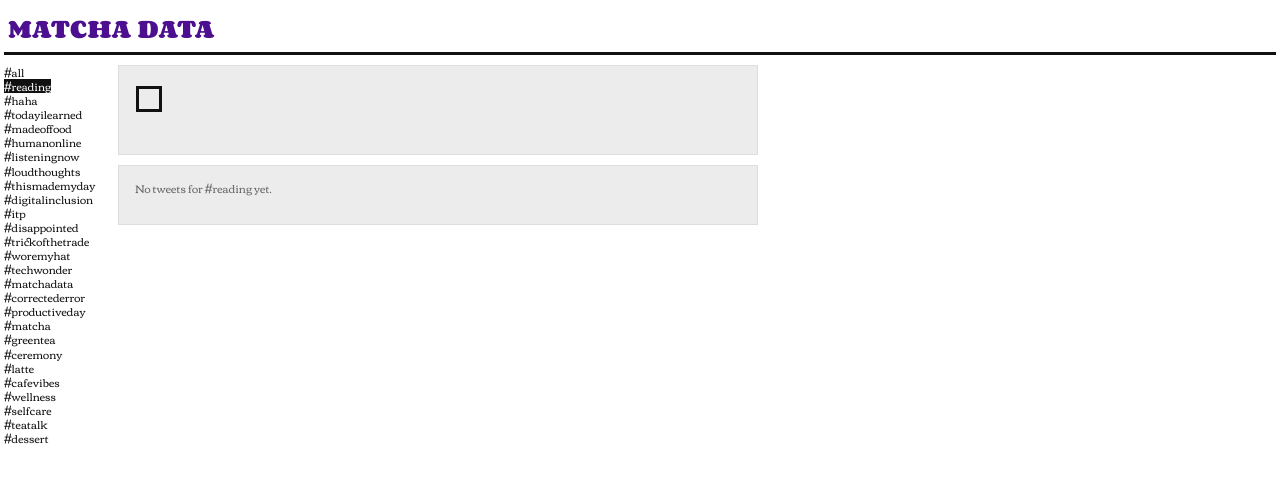
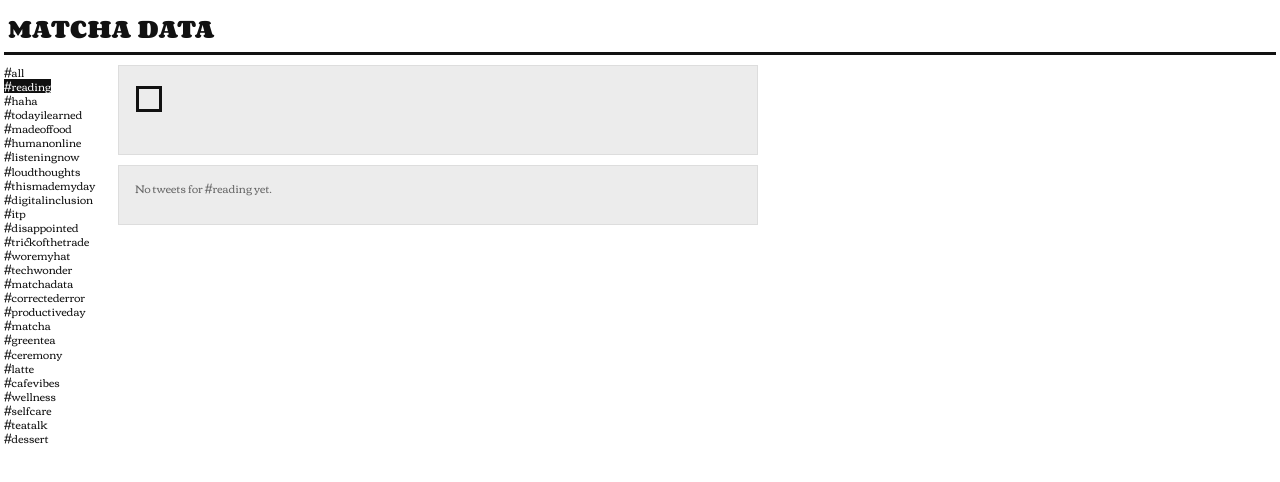
Before and after one commit to kriziaf/matcha-data, a plain HTML site: page index.html in a window 1280 px wide. Drawn offline with Linux system fonts and the light colour scheme.

Commit message:
Make the Matcha Data title black
Co-Authored-By: Claude Sonnet 5.5 <noreply@anthropic.com>
Claude-Session: https://claude.ai/code/session_01NjX1R9berHTSwARUyPieec

```diff
--- a/css/styles.css
+++ b/css/styles.css
@@ -17,7 +17,6 @@
 :root {
   --font: "Corben", Georgia, serif;
   --ink: #111;
-  --purple: #4b0f8f;
   --panel: #ececec;
   --border: #ddd;
   --muted: #666;
@@ -49,7 +48,7 @@ h1 {
   font-size: 22px;
   font-weight: 700;
   letter-spacing: 0.5px;
-  color: var(--purple);
+  color: var(--ink);
 }
 
 /* Layout: tag column + content */
```
